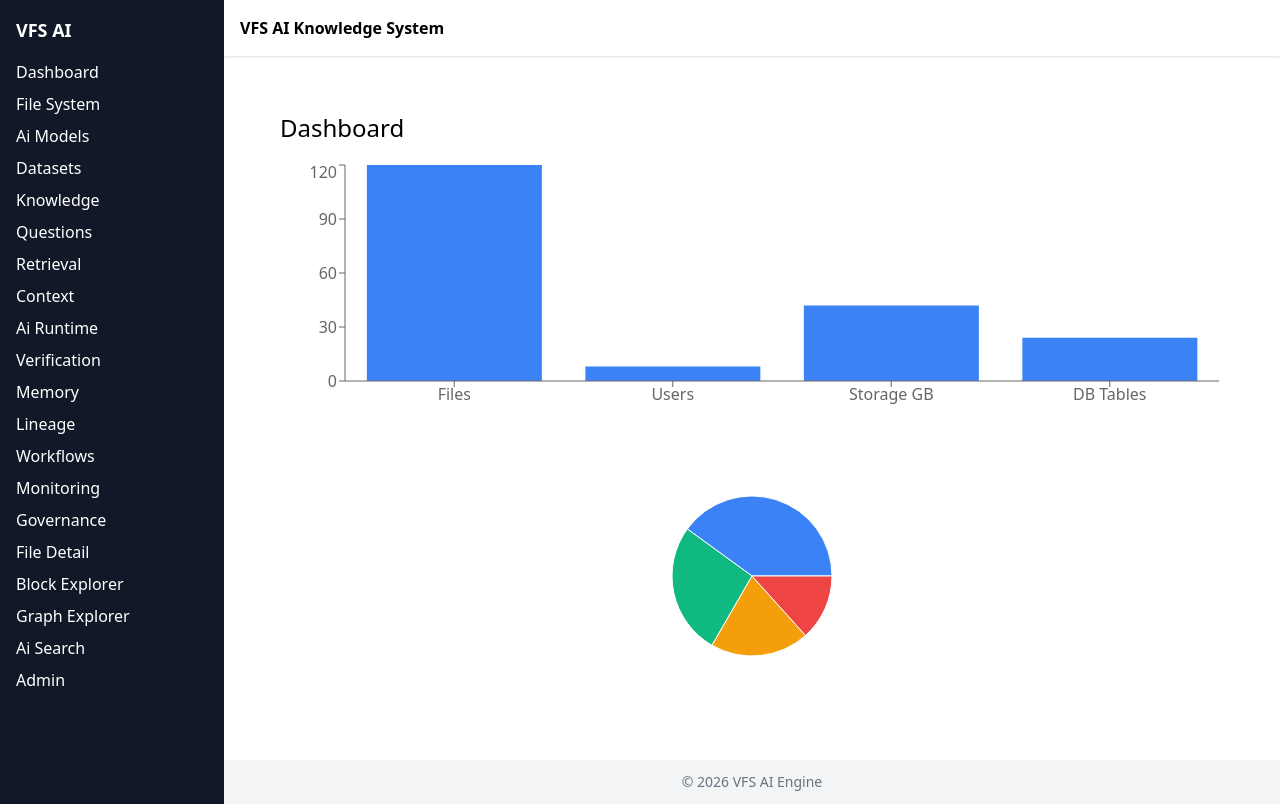
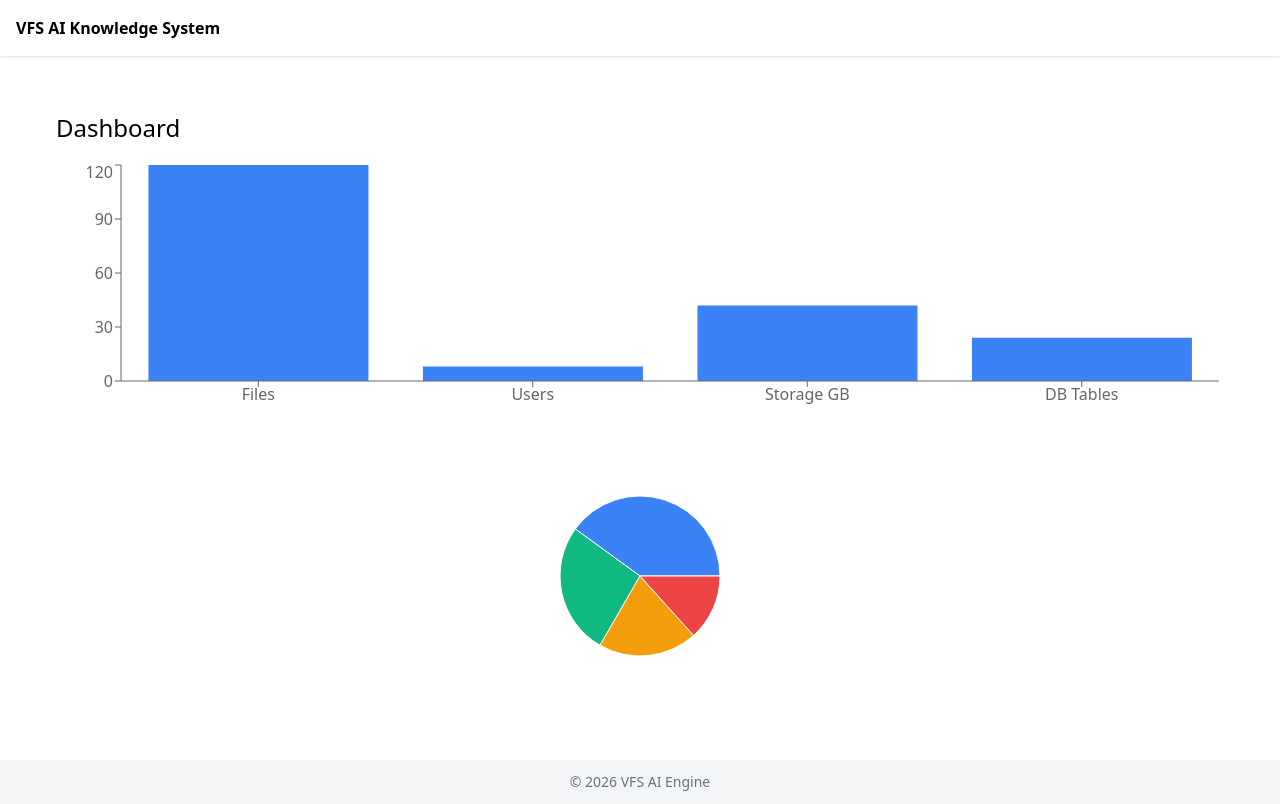
Before and after one commit to MaaeYeng2517/vfs-ai-model-file-system, a Next.js app in the folder frontend/: page /dashboard in a window 1280 px wide. Built offline with nearby package versions, Linux system fonts and the light colour scheme.

Commit message:
Remove sidebar from Shell

```diff
--- a/frontend/components/Shell.tsx
+++ b/frontend/components/Shell.tsx
@@ -7,10 +7,7 @@ export default function Shell({ children }: { children: React.ReactNode }) {
   const show = path !== "/";
   return (
     <div className="flex min-h-screen">
-      {show && <aside className="w-56 bg-gray-900 text-white p-4 space-y-2">
-        <div className="font-bold text-lg mb-4">VFS AI</div>
-        {pages.map(p => <Link key={p} href={`/${p}`} className="block hover:text-blue-300 capitalize">{p.replace("-"," ")}</Link>)}
-      </aside>}
+
       <div className="flex-1 flex flex-col">
         <header className="bg-white shadow p-4 font-semibold">VFS AI Knowledge System</header>
         <main className="flex-1 p-6">{children}</main>
```
